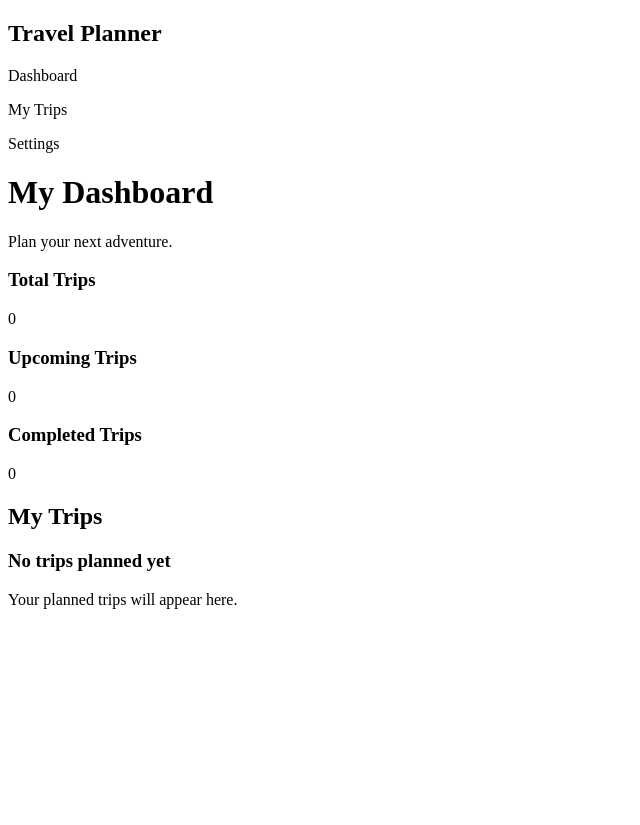
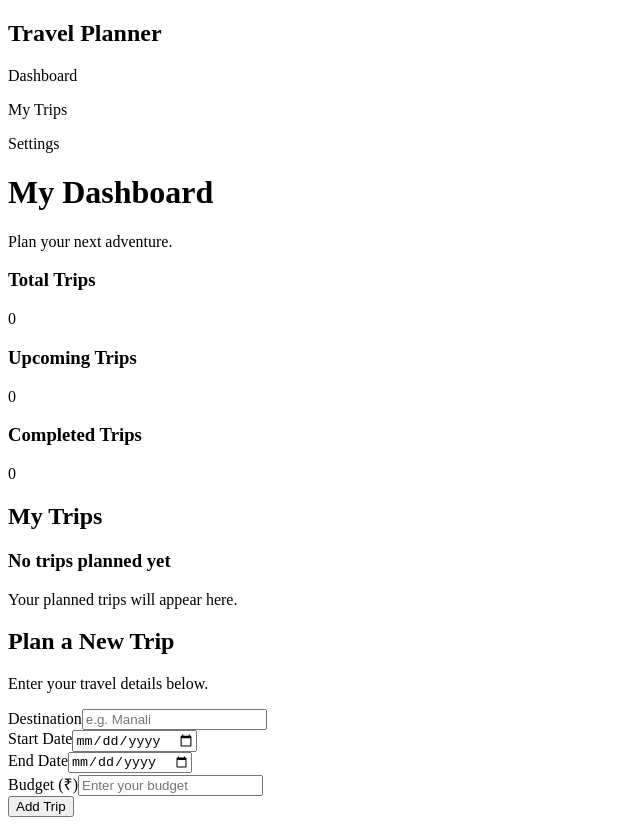
Before and after one commit to yadavaryan762/Travel-Planner, a React (Vite) app: page / in a window 1280 px wide. Shown: the whole page, without its empty margins (0-640 px from the left). Before the commit the page ends 800 px from the top, so only its background shows below. Built offline with nearby package versions, Linux system fonts and the light colour scheme.

Commit message:
Add trip planning form UI

```diff
--- a/src/main.jsx
+++ b/src/main.jsx
@@ -40,6 +40,7 @@ function App() {
                     </div>
                 </section>
 
+
 <section className="trips-section">
     <h2>My Trips</h2>
 
@@ -48,6 +49,61 @@ function App() {
         <p>Your planned trips will appear here.</p>
     </div>
 </section>
+
+<section className="add-trip-section">
+    <h2>Plan a New Trip</h2>
+    <p>Enter your travel details below.</p>
+
+    <form className="trip-form" onSubmit={(event) => {
+        event.preventDefault();
+    }}>
+        <div className="form-group">
+            <label htmlFor="destination">Destination</label>
+            <input
+                id="destination"
+                type="text"
+                placeholder="e.g. Manali"
+                required
+            />
+        </div>
+
+        <div className="form-row">
+            <div className="form-group">
+                <label htmlFor="startDate">Start Date</label>
+                <input
+                    id="startDate"
+                    type="date"
+                    required
+                />
+            </div>
+
+            <div className="form-group">
+                <label htmlFor="endDate">End Date</label>
+                <input
+                    id="endDate"
+                    type="date"
+                    required
+                />
+            </div>
+        </div>
+
+        <div className="form-group">
+            <label htmlFor="budget">Budget (₹)</label>
+            <input
+                id="budget"
+                type="number"
+                placeholder="Enter your budget"
+                min="1"
+                required
+            />
+        </div>
+
+        <button type="submit" className="add-trip-button">
+            Add Trip
+        </button>
+    </form>
+</section>
+
             </main>
         </div>
     );
```
Lines whose indentation alone changed are shown as unchanged.
